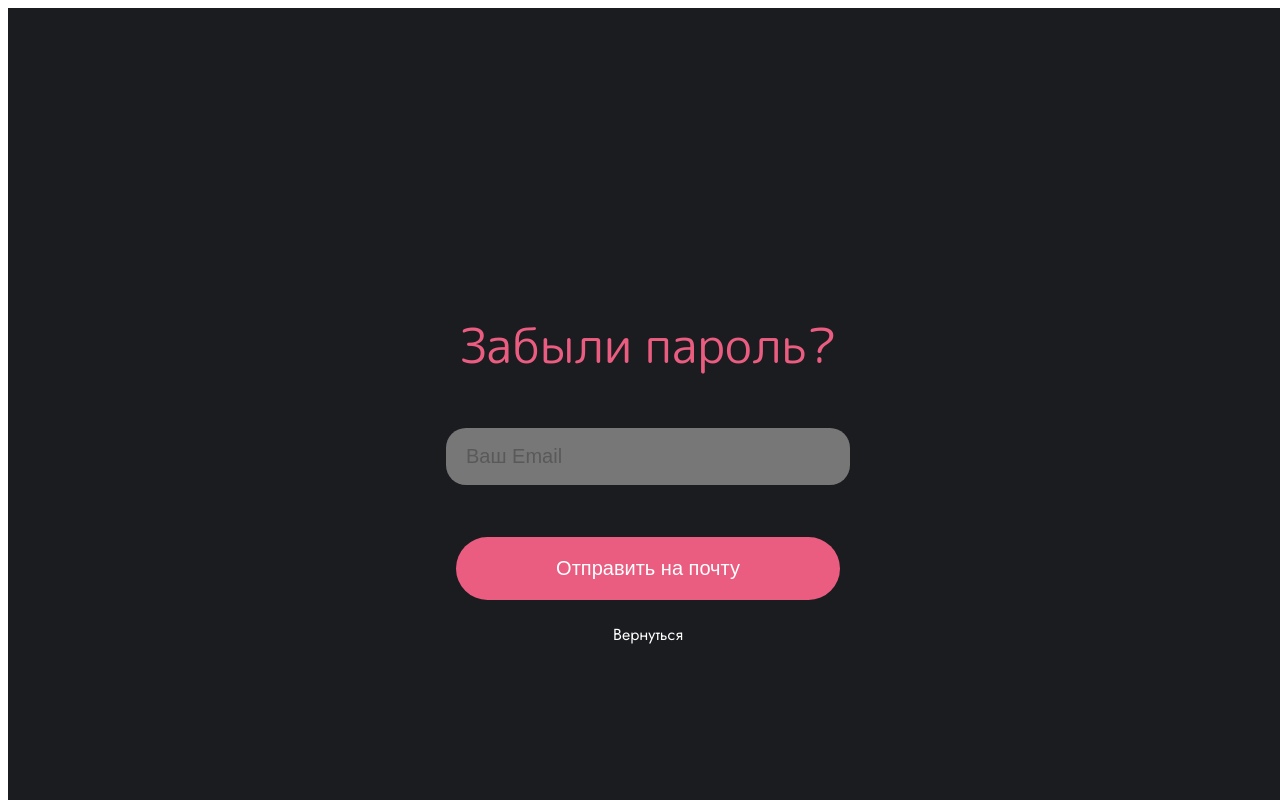
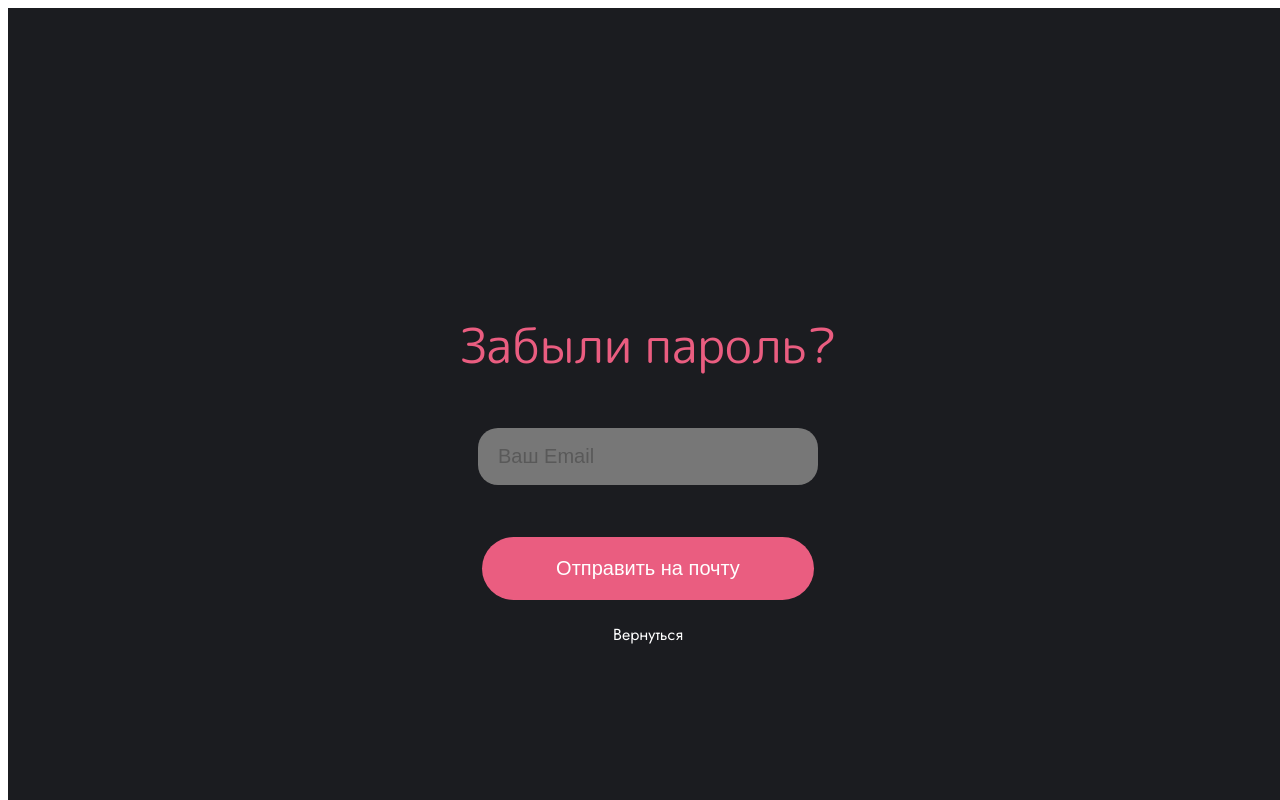
Before and after one commit to itgirlschool/InterviewTrainer, a React (Vite) app: page /resetpassword in a window 1280 px wide. Shown: the top 800 px of the page. Built offline with nearby package versions, Linux system fonts and the light colour scheme; no server answers.

Commit message:
links for text buttons

```diff
--- a/src/Pages/Auth/ResetPassowrd/ResetPassword.jsx
+++ b/src/Pages/Auth/ResetPassowrd/ResetPassword.jsx
@@ -1,6 +1,7 @@
 import { useState } from "react";
 import { useForm } from "react-hook-form";
 import { useSelector } from "react-redux";
+import { Link } from "react-router-dom";
 import "./ResetPassword.scss";
 
 export default function ResetPassword() {
@@ -52,11 +53,15 @@ export default function ResetPassword() {
         <button className="button__submit" type="submit">
           Отправить на почту
         </button>
-        <button className="button__back">Вернуться</button>
+        <Link to="/login">
+          <button className="button__back">Вернуться</button>
+        </Link>
       </form>
       <div className={user ? "hidden" : "false__email"}>
         <p className="header">E-mail не найден</p>
-        <button className="button__sighnin">Создать аккаунт</button>
+        <Link to="/signin">
+          <button className="button__sighnin">Создать аккаунт</button>
+        </Link>
       </div>
     </div>
   );
--- a/src/Pages/Auth/ResetPassowrd/ResetPassword.scss
+++ b/src/Pages/Auth/ResetPassowrd/ResetPassword.scss
@@ -10,6 +10,11 @@
   height: 100vmax;
   background: #1B1C20;
   padding-top: 20%;
+
+  a {
+    outline: none;
+    text-decoration-line: none;
+  }
 
   .form {
     margin: 0 auto;
@@ -28,7 +33,7 @@
     margin-top: 36px;
     margin-left: auto;
     margin-right: auto;
-    width: 30%;
+    width: 25%;
     border: none;
     border-radius: 20px;
     background-color: #777777;
@@ -46,7 +51,7 @@
     margin-top: 52px;
     margin-left: auto;
     margin-right: auto;
-    width: 30%;
+    width: 26%;
     border: none;
     border-radius: 50px;
     font-size: 1.25rem;
```
